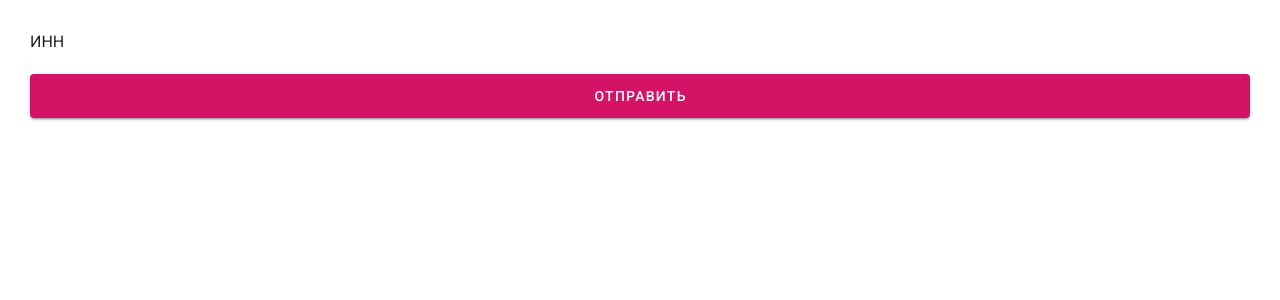
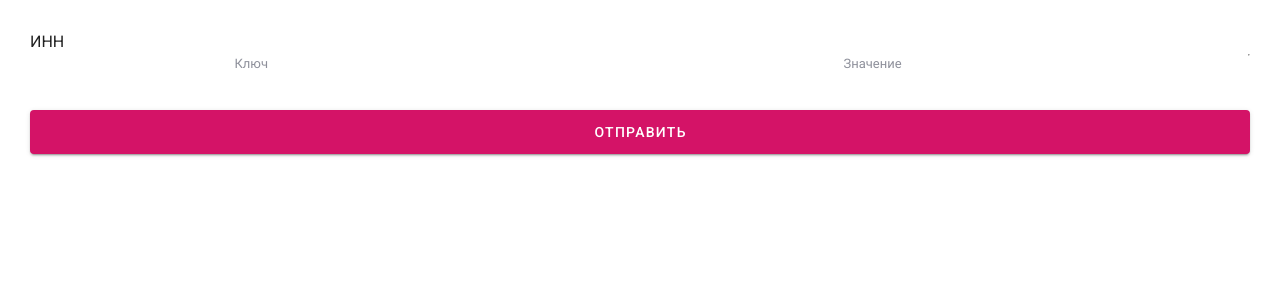
Before and after one commit to SuperbCoders/F-telegram-bot-RKO, a Vue app in the folder vuejs/: page /all-data in a window 1280 px wide. Shown: the top 300 px of the page. Built offline with nearby package versions, Linux system fonts and the light colour scheme; what vue-the-mask would draw is missing.

Commit message:
update(frontend): all data

```diff
--- a/vuejs/src/store/index.js
+++ b/vuejs/src/store/index.js
@@ -61,12 +61,12 @@ export default new Vuex.Store({
       })
       return result
     },
-    isFormData (state) {
-      state.formData.map((item) => {
-       state.result = Object.assign(item)
-      })
-      return state.result
-    }
+    // isFormData (state) {
+    //   state.formData.map((item) => {
+    //    state.result = Object.assign(item)
+    //   })
+    //   return state.result
+    // }
   },
   mutations: {
     toggleDrawer(state, value) {
@@ -83,7 +83,7 @@ export default new Vuex.Store({
     },
     IsFormData (state) {
       state.formData.map((item) => {
-        Object.assign(item, state.result)
+        state.result = Object.assign(item, state.result)
       })
     }
   },
--- a/vuejs/src/views/AllData/AllData.vue
+++ b/vuejs/src/views/AllData/AllData.vue
@@ -3,8 +3,34 @@
         <div>
             <span>ИНН</span>
         </div>
+        {{  test(List) }}
         <div class="all_data_table">
-
+            <div class="all_data_table-row d-flex">
+                <div class="data_table_block">
+                    <p class="form_block_title ">
+                        Ключ
+                    </p>
+                </div>
+                <div class="data_table_block">
+                    <p class="form_block_title">
+                       Значение
+                    </p>
+                </div>
+                <hr>
+            </div>
+            <div v-for="(item, index) in Object.entries(isResult)" :key="index" class="all_data_table-row d-flex">
+                <div class="data_table_block">
+                    <p class="form_block_title">
+                        {{item[0] }}
+                    </p>
+                </div>
+                <div class="data_table_block">
+                    <p class="form_block_title">
+                        {{ test(item[1]) }}
+                    </p>
+                </div>
+                <hr>
+            </div>
         </div>
         <v-btn elevation="2" class="card_content_button" large @click="sendData()">Отправить</v-btn>
     </div>
@@ -14,10 +40,8 @@ export default {
     data() {
         return {
             formData: {},
+            List: ['fwwfawfa', 'gagawgwg', 'wgawagwaggwa']
         }
-    },
-    mounted() {
-        this.$store.commit('IsFormData')
     },
     methods: {
         async sendData() {
@@ -26,17 +50,41 @@ export default {
             this.isResult = new FormData();
             await fetch("http://localhost:8000/loan-application/create/", {
                 method: "POST",
-                body: isResult,
+                body: this.isResult,
             })
 
-            // this.$router.push("/already")
+            this.$router.push("/already")
+        },
+        test (element) {
+            if (Array.isArray(element)) {
+                element.map((item) => {
+                    console.log('элемент', item)
+                    return item
+                })
+            } else {
+                return element
+            }
+        },
+        // isTitle (element) {
+        //     switch (element) {
+        //         case 'tariff': return 'Тариф'
+        //         case 'tariff': return 'Тариф'
+        //         case 'tariff': return 'Тариф'
+        //         case 'tariff': return 'Тариф'
+        //         case 'tariff': return 'Тариф'
+        //         case 'tariff': return 'Тариф'
+        //         case 'tariff': return 'Тариф'
+        //     }
+        // }
+    },
+    computed: {
+        isResult() {
+            return this.$store.state.result;
         }
     },
-    computed: {
-        isResult () {
-            return this.$store.state.result;
-        }
-    }
+    mounted() {
+        this.$store.commit('IsFormData')
+    },
 }
 </script>
 <style>
@@ -53,4 +101,23 @@ export default {
     padding: 16px 30px !important;
     text-transform: none;
 }
+
+.all_data_table {
+    width: 100%;
+}
+
+.data_table_block {
+    width: 50%;
+    display: flex;
+    align-items: center;
+    justify-content: center;
+}
+
+.form_block_title {
+    display: flex;
+    align-items: center;
+    justify-content: flex-start;
+}
+.all_data_table-row  {
+}
 </style>
--- a/vuejs/src/views/LicenseInformation/LicenseInformationForm.vue
+++ b/vuejs/src/views/LicenseInformation/LicenseInformationForm.vue
@@ -24,7 +24,7 @@
         name="oldName"
         :rules="requiredRules"
         outlined
-        v-model="licence_number"
+        v-model="currentData.licence_number"
         :required="true"
       ></v-text-field>
     </div>
@@ -35,7 +35,7 @@
         placeholder="Наименование"
         class="align-center border-none"
         name="oldName"
-        v-model="licence_issued_by"
+        v-model="currentData.licence_issued_by"
         :rules="requiredRules"
         outlined
         :required="true"
--- a/vuejs/src/views/Rate/RateForm.vue
+++ b/vuejs/src/views/Rate/RateForm.vue
@@ -80,6 +80,7 @@ export default {
     return {
       currentData: {
         tariff: '',
+
       }
     }
   },
```
